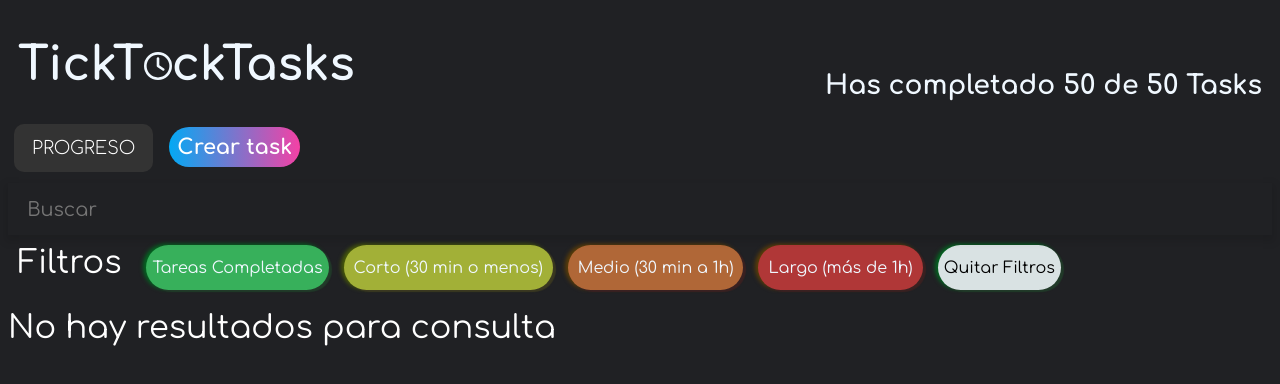
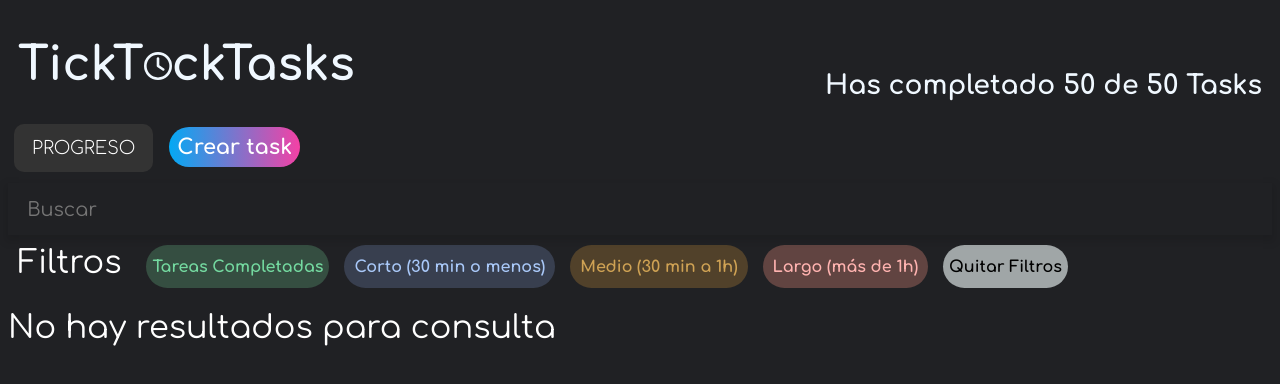
Before and after one commit to fringido/Todo-App, a React (Vite) app: page / in a window 1280 px wide. Shown: the top 384 px of the page. Built offline with nearby package versions, Linux system fonts and the light colour scheme.

Commit message:
fix: :sparkles:

```diff
--- a/src/App.css
+++ b/src/App.css
@@ -1,75 +1,86 @@
-button{
+button {
     border: none;
 }
 
 .filters {
-    display        : flex;
-    flex-direction : row;
-    align-content  : center;
+    display: flex;
+    flex-direction: row;
+    align-content: center;
     justify-content: flex-start;
-    gap            : 15px;
-    flex-wrap      : wrap;
+    gap: 15px;
+    flex-wrap: wrap;
 }
 .tittle-filter {
     font-size: xx-large;
-    color    : #fff;
+    color: #fff;
     margin: 10px;
 }
 button.button-compleat {
     border-radius: 36px;
-    background   : #37b05b;
-    box-shadow   : 3px 2px 1px #213a29, -3px -1px 4px #006a20;
-    margin-top   : 10px;
-    color        : aliceblue;
-    font-size    : medium;
-    cursor       : pointer;
+    background: #354e41;
+
+    margin-top: 10px;
+    color: #74d9a0;
+    font-size: medium;
+    height: 43px;
+    font-weight: 800;
+
+    cursor: pointer;
 }
 
 button.button-long {
     border-radius: 36px;
-    background   : #b03737;
-    box-shadow   : 3px 2px 1px #3a2121, -3px -1px 4px #6a4500d4;
-    margin-top   : 10px;
-    color        : aliceblue;
-    font-size    : medium;
-    cursor       : pointer;
-    padding      : 10px;
+    background: #614441;
+
+    margin-top: 10px;
+    color: #ffb3b0;
+    font-size: medium;
+    cursor: pointer;
+    height: 43px;
+    font-weight: 800;
+
+    padding: 10px;
 }
 
 button.button-medium {
     border-radius: 36px;
-    background   : #b06737;
-    box-shadow   : 3px 2px 1px #3a2121, -3px -1px 4px #6a4500d4;
-    margin-top   : 10px;
-    color        : aliceblue;
-    font-size    : medium;
-    cursor       : pointer;
-    padding      : 10px;
+    background: #51412a;
+    color: #cfa254;
+
+    margin-top: 10px;
+    font-weight: 800;
+    font-size: medium;
+    height: 43px;
+    cursor: pointer;
+    padding: 10px;
 }
 
-button.button-short{
+button.button-short {
     border-radius: 36px;
-    background   : #a2b037;
-    box-shadow   : 3px 2px 1px #3a3821, -3px -1px 4px #536a00d4;
-    margin-top   : 10px;
-    color        : aliceblue;
-    font-size    : medium;
-    cursor       : pointer;
-    padding      : 10px;
+    background: #383f4f;
+    font-weight: 800;
+
+    margin-top: 10px;
+    color: #a9c8f8;
+    font-size: medium;
+    cursor: pointer;
+    height: 43px;
+    padding: 10px;
 }
 .button-compleat.active,
 .button-short.active,
 .button-long.active,
 .button-medium.active {
-    background-color: #d9e2e3;
-    /* Cambia el color de fondo */
-    color           : black;
+    background-color: #d9e2e3b0;
+    color: #000;
+    height: 43px;
+    font-weight: 800;
 }
 .no_result {
-    color    : #fff;
+    color: #fff;
     font-size: xx-large;
 }
 
-.card{
+.card {
     margin: 20px;
 }
--- a/src/Components/Todo/TodoChart/TodoChart.tsx
+++ b/src/Components/Todo/TodoChart/TodoChart.tsx
@@ -51,6 +51,7 @@ const TodoChart: React.FC = () => {
     const interval = setInterval(() => {
       const newTodos = getTodosFromLocalStorage();
       if (!areTodosEqual(prevTodosRef.current, newTodos)) {
+        console.log("Todos changed");
         setTodos(newTodos);
         prevTodosRef.current = newTodos;
       }
@@ -91,19 +92,20 @@ const TodoChart: React.FC = () => {
           data: datos,
           fill: false,
           borderColor: "#42A5F5",
-          tension: 0.4,
+          tension: 0.8,
         },
       ],
     };
   }, [todos]);
 
-  const options = {
+  const options = useMemo(
+    () => ({
       maintainAspectRatio: false,
       aspectRatio: 0.6,
       plugins: {
         legend: {
           labels: {
-          color: "#333",
+            color: "#fff",
           },
         },
       },
@@ -118,17 +120,19 @@ const TodoChart: React.FC = () => {
         },
         y: {
           ticks: {
-          color: "#666",
+            color: "#fff",
           },
           grid: {
             color: "#eee",
           },
         },
       },
-  };
+    }),
+    []
+  );
 
   return (
-    <div className="card">
+    <div >
       <Chart ref={chartRef} type="line" data={data} options={options} />
     </div>
   );
```
Lines whose indentation alone changed are shown as unchanged.
